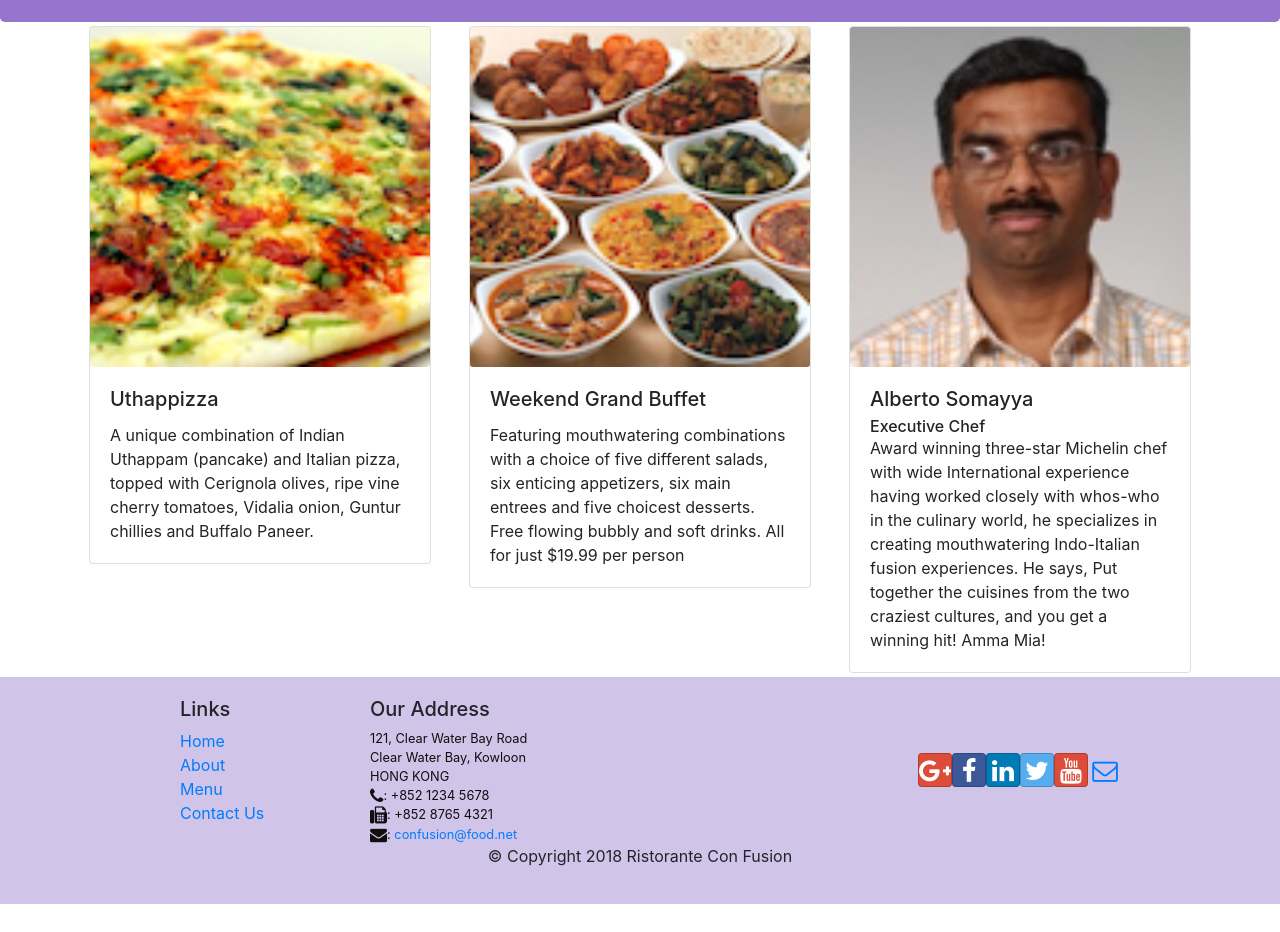
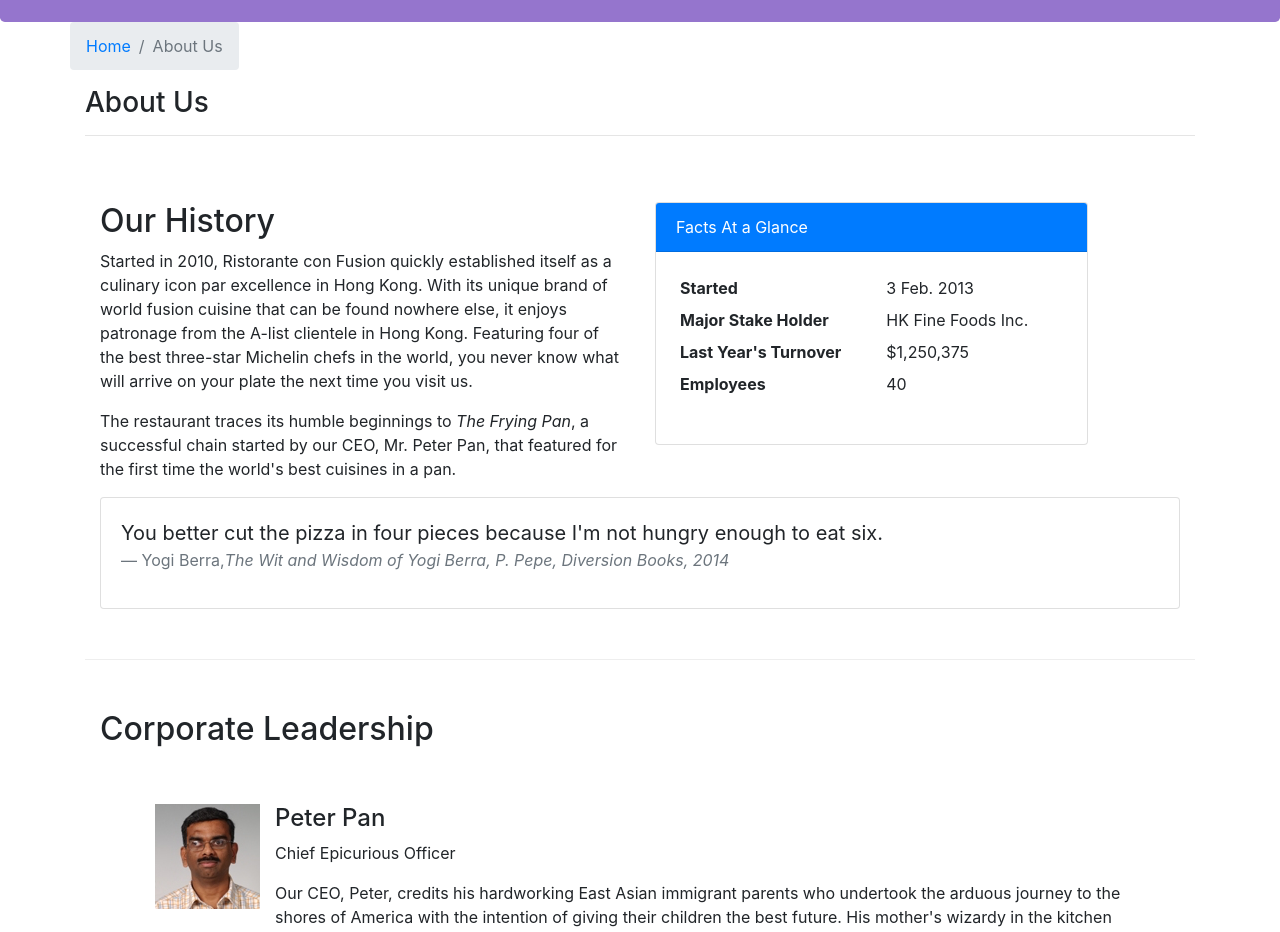
Before and after one commit to OwoadeB/React, a React (Create React App) app: page /aboutus in a window 1280 px wide. Before the commit this address led to /home. Shown: the part 320-1252 px from the top of the page. Before the commit the page ends 1224 px from the top, so only its background shows below. Built offline with nearby package versions, Linux system fonts and the light colour scheme.

Commit message:
Assignment 2

```diff
--- /dev/null
+++ b/src/components/AboutComponent.js
@@ -0,0 +1,95 @@
+import React from 'react';
+import { Breadcrumb, BreadcrumbItem, Card, CardBody, CardHeader, Media } from 'reactstrap';
+import { Link } from 'react-router-dom';
+
+
+function RenderLeader({leader}) {
+    return(
+        <div key={leader.id} className="col-12 mt-5">
+            <Media tag="li">
+                <Media left middle>
+                    <Media object src={leader.image} alt={leader.name} />
+                </Media>
+                <Media body className="col-12">
+                    <Media heading>{leader.name}</Media>
+                    <p>{leader.designation}</p>
+                    <p>{leader.description}</p>
+                </Media>
+            </Media>
+        </div>
+    );
+}
+
+function About(props) {
+
+    const leaders = props.leaders.map((leader) => {
+        return (
+            <RenderLeader leader={leader} />
+        );
+    });
+
+    return(
+        <div className="container">
+            <div className="row">
+                <Breadcrumb>
+                    <BreadcrumbItem><Link to="/home">Home</Link></BreadcrumbItem>
+                    <BreadcrumbItem active>About Us</BreadcrumbItem>
+                </Breadcrumb>
+                <div className="col-12">
+                    <h3>About Us</h3>
+                    <hr />
+                </div>
+            </div>
+            <div className="row row-content">
+                <div className="col-12 col-md-6">
+                    <h2>Our History</h2>
+                    <p>Started in 2010, Ristorante con Fusion quickly established itself as a culinary icon par excellence in Hong Kong. With its unique brand of world fusion cuisine that can be found nowhere else, it enjoys patronage from the A-list clientele in Hong Kong.  Featuring four of the best three-star Michelin chefs in the world, you never know what will arrive on your plate the next time you visit us.</p>
+                    <p>The restaurant traces its humble beginnings to <em>The Frying Pan</em>, a successful chain started by our CEO, Mr. Peter Pan, that featured for the first time the world's best cuisines in a pan.</p>
+                </div>
+                <div className="col-12 col-md-5">
+                    <Card>
+                        <CardHeader className="bg-primary text-white">Facts At a Glance</CardHeader>
+                        <CardBody>
+                            <dl className="row p-1">
+                                <dt className="col-6">Started</dt>
+                                <dd className="col-6">3 Feb. 2013</dd>
+                                <dt className="col-6">Major Stake Holder</dt>
+                                <dd className="col-6">HK Fine Foods Inc.</dd>
+                                <dt className="col-6">Last Year's Turnover</dt>
+                                <dd className="col-6">$1,250,375</dd>
+                                <dt className="col-6">Employees</dt>
+                                <dd className="col-6">40</dd>
+                            </dl>
+                        </CardBody>
+                    </Card>
+                </div>
+                <div className="col-12">
+                    <Card>
+                        <CardBody className="bg-faded">
+                            <blockquote className="blockquote">
+                                <p className="mb-0">You better cut the pizza in four pieces because
+                                    I'm not hungry enough to eat six.</p>
+                                <footer className="blockquote-footer">Yogi Berra,
+                                <cite title="Source Title">The Wit and Wisdom of Yogi Berra,
+                                    P. Pepe, Diversion Books, 2014</cite>
+                                </footer>
+                            </blockquote>
+                        </CardBody>
+                    </Card>
+                </div>
+            </div>
+            <div className="row row-content">
+                <div className="col-12">
+                    <h2>Corporate Leadership</h2>
+                </div>
+                <div className="col-12">
+                    <Media list>
+                        {leaders}
+                    </Media>
+                </div>
+            </div>
+        </div>
+    );
+}
+
+export default About;
--- a/src/components/MainComponent.js
+++ b/src/components/MainComponent.js
@@ -8,6 +8,7 @@
 import Header from './HeaderComponent';
 import Footer from './FooterComponent';
 import Contact from './ContactComponent';
+import About from './AboutComponent';
 import Dishdetail from './DishdetailComponent';
 import {Switch , Route , Redirect} from 'react-router-dom';
 
@@ -50,6 +51,7 @@
         <Route exact path="/menu" component={() => <Menu dishes={this.state.dishes} />} />
         <Route path="/menu/:dishId" component={DishWithId}/>
         <Route exact path="/contactus" component={Contact} />
+        <Route exact path="/aboutus" component={() => <About leaders={this.state.leaders} />} />
         <Redirect to="/home" />
       </Switch>
       <Footer />
```
